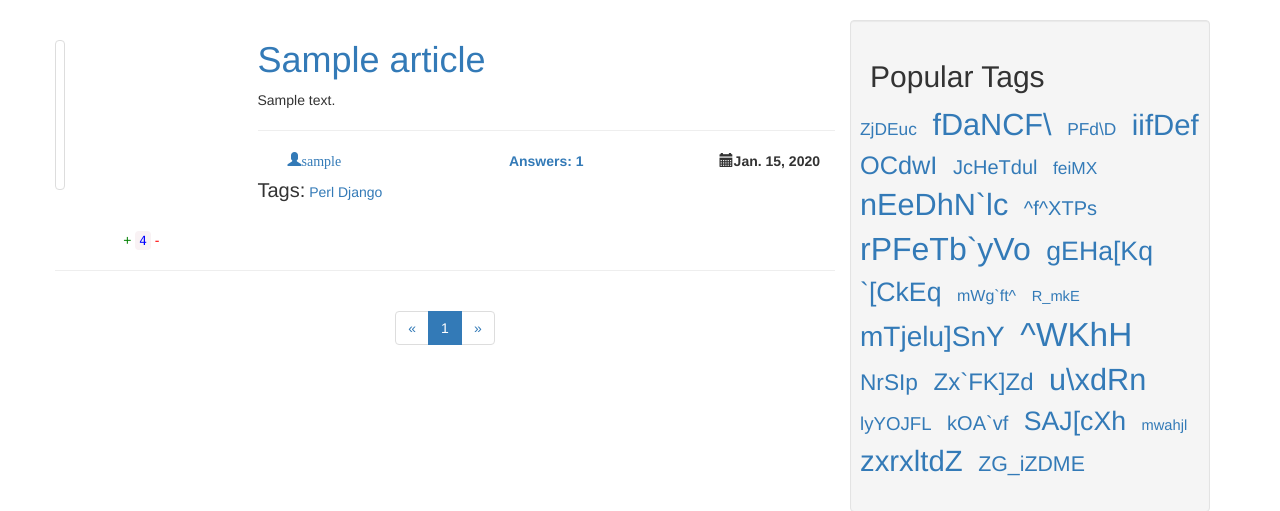
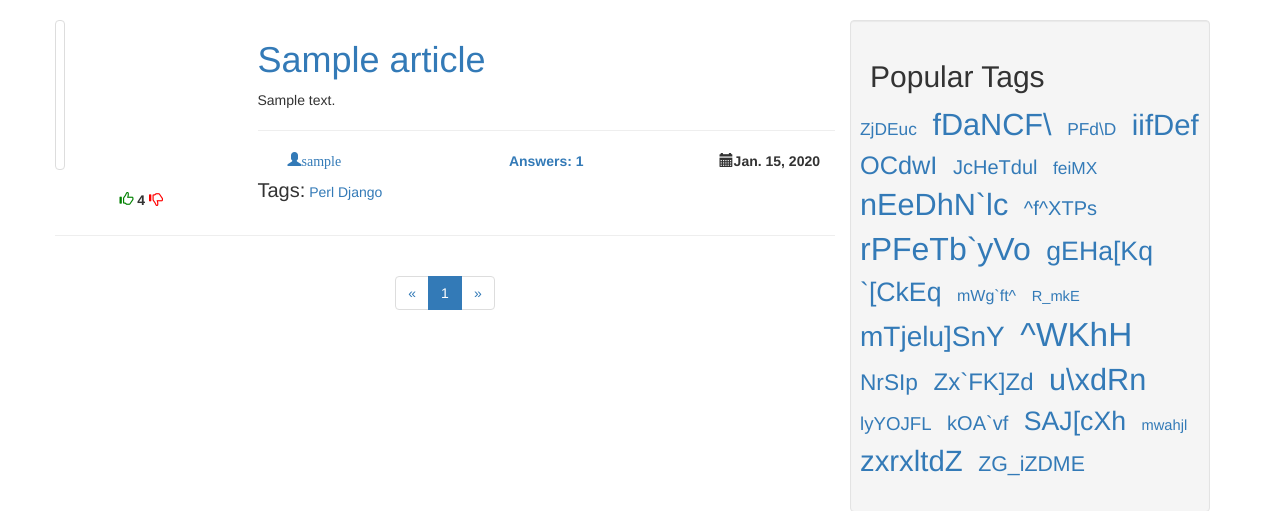
Before and after one commit to ed-asriyan/AskAsriyan, a Django app: page /articles/1/ in a window 1280 px wide. Shown: the part 52-563 px from the top of the page. Run offline with Django 3.2, Linux system fonts and the light colour scheme; tables that the repository leaves empty hold one stand-in row (values such as "Sample post"); some libraries are stand-ins or nearby versions.

Commit message:
Update likes layout on HTML pages

```diff
--- a/templates/models/article.html
+++ b/templates/models/article.html
@@ -1,14 +1,13 @@
 <div>
     <div class="row">
         <div class="hidden-xs col-sm-2 col-md-2 col-lg-3">
-            <span class="row">
-                <img class="thumbnail" height="150px"
-                     style="background-color: white;"/>
-            </span>
+            <div>
+                <img class="thumbnail" height="150px" style="background-color: white;"/>
+            </div>
             <div class="row" align="middle">
-                <a href="#" style="color: green">+</a>
-                <code style="color: blue">{{ article.article_rating }}</code>
-                <a href="#" style="color: red">-</a>
+                <a class="glyphicon glyphicon-thumbs-up" href="#" style="color: green"></a>
+                <label>{{ article.article_rating }}</label>
+                <a href="#" class="glyphicon glyphicon-thumbs-down" style="color: red"></a>
             </div>
         </div>
         <div class="col-sm-10 col-md-10 col-lg-9">
```
